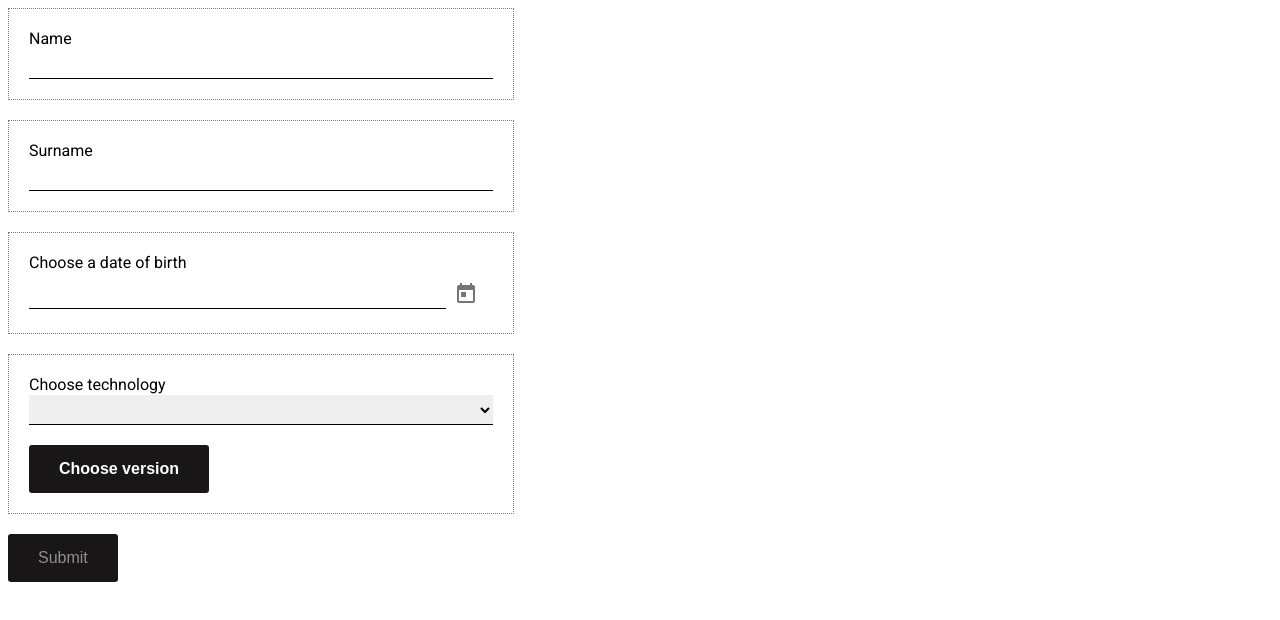
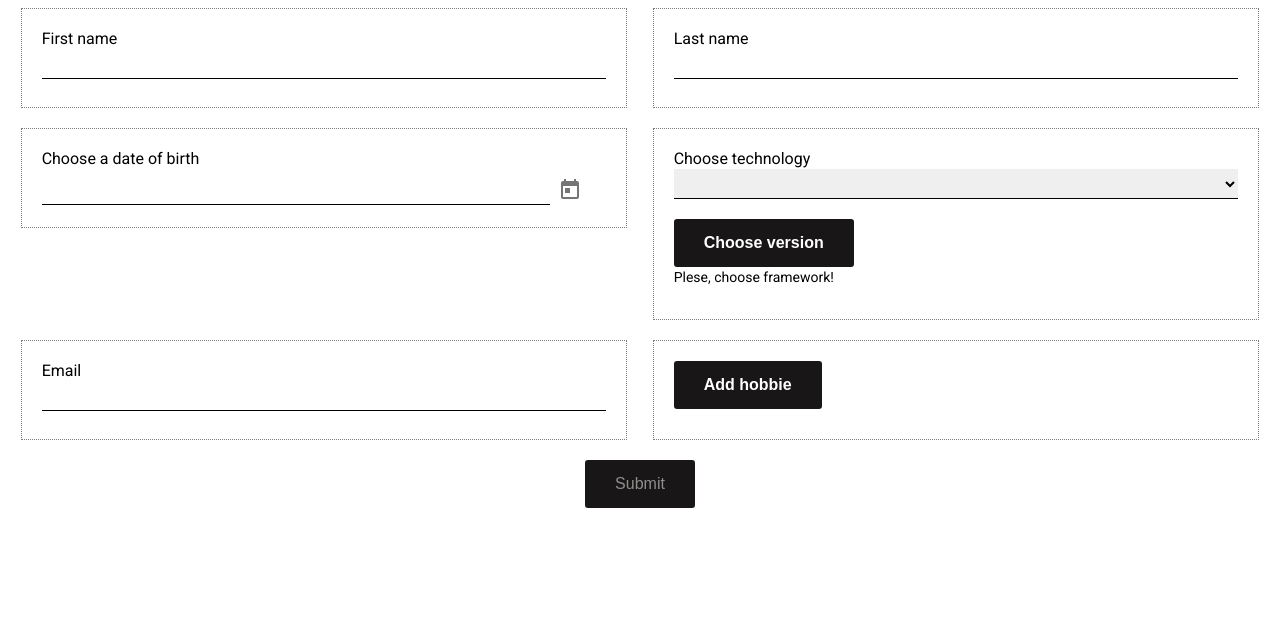
Before and after one commit to vik-art/questionnaire, an Angular app: page / in a window 1280 px wide. Shown: the top 620 px of the page. Built offline with nearby package versions, Linux system fonts and the light colour scheme.

Commit message:
formarray added

```diff
--- a/src/app/components/form/form.component.html
+++ b/src/app/components/form/form.component.html
@@ -1,14 +1,15 @@
 <div class="container">
     <form class="form" [formGroup]="form" (ngSubmit)="submit()">
-        <div class="form-control">
-            <label for="name">Name</label>
+        <div class="form-fields">
+            <div class="form-control static">
+                <label for="name">First name</label>
                 <input type="text" class="form-input" id="name" formControlName="firstName">
             </div>
-        <div class="form-control">
-            <label for="surname">Surname</label>
+            <div class="form-control static">
+                <label for="surname">Last name</label>
                 <input type="text" class="form-input" id="surname" formControlName="lastName">
             </div>
-        <div class="form-control">
+            <div class="form-control static">
                 <label for="date">Choose a date of birth</label>
                 <input id="date" matInput [matDatepicker]="pickeryear" class="form-input date-input"
                     formControlName="dateOfBirth">
@@ -21,11 +22,26 @@
                 <select formControlName="framework" class="form-input">
                     <option *ngFor="let technology of technologies" [ngValue]="technology">{{technology}}</option>
                 </select>
-            <button class="form-btn version-btn" (click)="setVersion()">Choose version</button>
-            <select *ngIf="versions.length" formControlName="frameworkVersion" class="form-input">
+                <button type="button" class="form-btn version-btn" (click)="setVersion()">Choose version</button>
+                <select *ngIf="versions; else noVersion" formControlName="frameworkVersion" class="form-input">
                     <option *ngFor="let version of versions" [ngValue]="version">{{version}}</option>
                 </select>
             </div>
+            <div class="form-control static">
+                <label for="Email">Email</label>
+                <input type="text" class="form-input" id="email" formControlName="email">
+            </div>
+            <div class="form-control" formGroupName="hobbies">
+                <button type="button" class="form-btn" (click)="addHobbie()">Add hobbie</button>
+                <div *ngFor="let control of initControls(), let idx = index">
+                    <label>{{idx + 1}} <input type="text" class="form-input" [formControlName]="idx"></label>
+                </div>
+            </div>
+        </div>
         <button class="form-btn" type="submit" [disabled]="form.invalid">Submit</button>
     </form>
+
+    <ng-template #noVersion>
+        <p>Plese, choose framework!</p>
+    </ng-template>
 </div>
--- a/src/app/components/form/form.component.scss
+++ b/src/app/components/form/form.component.scss
@@ -4,9 +4,16 @@
 }
 
 .form {
-    width: 40%;
+    text-align: center;
+    &-fields {
+    width: 100%;
+    display: flex;
+    justify-content: space-around;
+    flex-wrap: wrap;
+    }
     &-control {
-        width: 100%;
+        text-align: start;
+        width: 48%;
         border: 1px dotted #7a7a7a;
         margin-bottom: 20px;
         padding: 20px;
@@ -57,3 +64,7 @@
 .date-input {
     width: 90%;
 }
+
+.static {
+    height: 100px;
+}
--- a/src/app/components/form/form.component.ts
+++ b/src/app/components/form/form.component.ts
@@ -1,5 +1,5 @@
 import { Component, OnInit } from '@angular/core';
-import { FormControl, FormGroup, Validators } from '@angular/forms';
+import { FormArray, FormControl, FormGroup, Validators } from '@angular/forms';
 
 
 @Component({
@@ -10,7 +10,7 @@ import { FormControl, FormGroup, Validators } from '@angular/forms';
 export class FormComponent implements OnInit {
 
   form!: FormGroup;
-  versions: Array<string> = [];
+  versions!: Array<string>;
 
   technologies = ["Angular", "React", "Vue"];
 
@@ -28,13 +28,16 @@ export class FormComponent implements OnInit {
       technology: new FormGroup({
         framework: new FormControl("", Validators.required),
         frameworkVersion: new FormControl("", Validators.required)
-      })
+      }),
+      email: new FormControl("", [Validators.email, Validators.required]),
+      hobbies: new FormArray([], [Validators.required, Validators.minLength(1)])
     })
     this.form.valueChanges.subscribe(() => {})
   }
 
   submit() {
-    console.log(this.form.value)
+    console.log(this.form.value);
+    this.form.reset();
   }
 
   setVersion() {
@@ -46,5 +49,11 @@ export class FormComponent implements OnInit {
     const framework = this.form.get("technology")?.get("framework")?.value;
     this.versions = frameworkVersion[framework];
   }
-
+  addHobbie() {
+    const control = new FormControl("", [Validators.required]);
+    (this.form.get("hobbies") as FormArray).push(control)
+  }
+  initControls() {
+   return (this.form.get('hobbies') as FormArray).controls
+  }
 }
```
Lines whose indentation alone changed are shown as unchanged.
